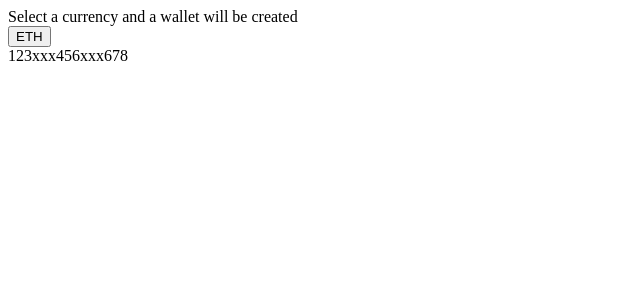
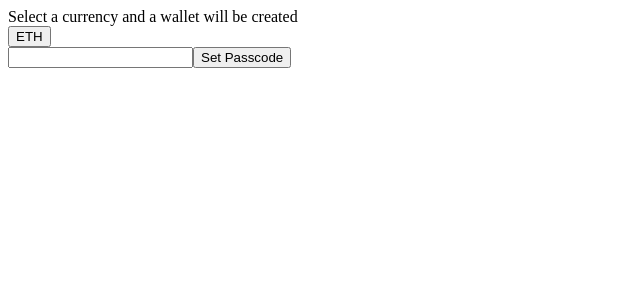
Before and after one commit to mjdude/create-a-wallet, a Next.js app: page / in a window 1280 px wide. Both pictures are taken after a click on the button "ETH". Shown: the top 300 px of the page, without its empty margins (0-640 px from the left). Built offline with nearby package versions, Linux system fonts and the light colour scheme.

Commit message:
added passcode to state

```diff
--- a/components/WalletPasscode.js
+++ b/components/WalletPasscode.js
@@ -1,14 +1,19 @@
-export default class extends React.Component{
-    state = {passcode: null}
-    handleInput(event) {
-        this.setState(() => ({passcode: event.target.value}));
-    }
+export default class extends React.Component {
+  state = { passcode: null };
 
-    render(){
-        return (
-            <div>
-                    <input onChange={this.handleInput} type="text">Enter a passcode</input>
-                    <button onClick={() => props.handlePasscode()}></button>
-            </div>);
-    }
+  handleInput(event) {
+    const passcode = event.target.value;
+    this.setState(() => ({passcode}));
+  }
+
+  render() {
+    return (
+      <div>
+        <input onChange={this.handleInput.bind(this)} type="text" />
+        <button onClick={() => this.props.handlePasscode(this.state.passcode)}>
+          Set Passcode
+        </button>
+      </div>
+    );
+  }
 }
--- a/pages/index.js
+++ b/pages/index.js
@@ -14,6 +14,7 @@ export default class extends Component {
   }
 
   handlePasscode(passcode){
+    console.log(`Passcode is ${passcode}`);
     this.setState(() => ({passcode}));
   }
 
@@ -23,8 +24,8 @@ export default class extends Component {
       <div>
         <div>Select a currency and a wallet will be created</div>
         <CryptoSelector handleSelection={this.handleSelection.bind(this)} />
-        {this.state.passcode ? <WalletPasscode handlePasscode={this.handlePasscode.bind(this)}/> : null}
-        {this.state.crypto ? <Address /> : null}
+        {this.state.crypto ? <WalletPasscode handlePasscode={this.handlePasscode.bind(this)}/> : null }
+        {this.state.passcode ? <Address /> : null}
       </div>
     );
   }
```
